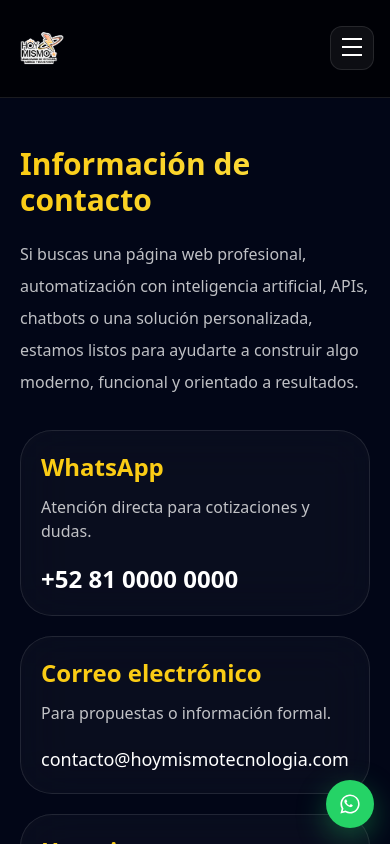
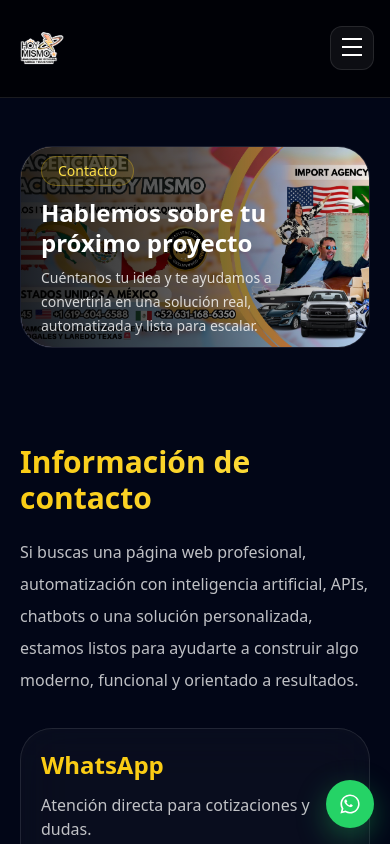
Before and after one commit to NocianDev/TecnologiasHoyMismo, a React (Vite) app: page /contacto in a window 390 px wide. Shown: the top 844 px of the page. Built offline with nearby package versions, Linux system fonts and the light colour scheme.

Commit message:
Responsive 3

```diff
--- a/src/pages/Contacto.tsx
+++ b/src/pages/Contacto.tsx
@@ -1,8 +1,36 @@
 export default function Contacto() {
   return (
     <main className="w-full max-w-full overflow-x-hidden">
+      {/* HEADER CON IMAGEN */}
+      <section className="section pt-8">
+        <div className="relative w-full overflow-hidden rounded-[2rem] border border-white/10">
+          <img
+            src="/images/Contacto2.jpg"
+            alt="Contacto"
+            className="block h-[200px] w-full object-cover sm:h-[260px] md:h-[320px]"
+          />
+
+          <div className="absolute inset-0 bg-gradient-to-r from-black/85 via-black/60 to-transparent" />
+
+          <div className="absolute inset-0 flex max-w-full flex-col justify-center px-5 sm:px-8">
+            <span className="badge w-fit">Contacto</span>
+
+            <h1 className="mt-3 break-words text-2xl font-bold leading-tight text-white sm:text-4xl md:text-5xl">
+              Hablemos sobre tu próximo proyecto
+            </h1>
+
+            <p className="mt-2 max-w-[90%] text-sm leading-6 text-white/80 sm:text-base">
+              Cuéntanos tu idea y te ayudamos a convertirla en una solución real,
+              automatizada y lista para escalar.
+            </p>
+          </div>
+        </div>
+      </section>
+
+      {/* CONTENIDO */}
       <section className="section pt-8">
         <div className="grid w-full max-w-full gap-8 lg:grid-cols-[0.9fr_1.1fr] lg:gap-10">
+          {/* IZQUIERDA */}
           <div className="min-w-0">
             <h2 className="text-3xl font-bold title-gradient sm:text-4xl">
               Información de contacto
@@ -49,6 +77,7 @@ export default function Contacto() {
             </div>
           </div>
 
+          {/* DERECHA */}
           <div className="card h-fit min-w-0">
             <h2 className="text-2xl font-bold text-yellow-400 sm:text-3xl">
               ¿Qué tipo de proyectos atendemos?
```
